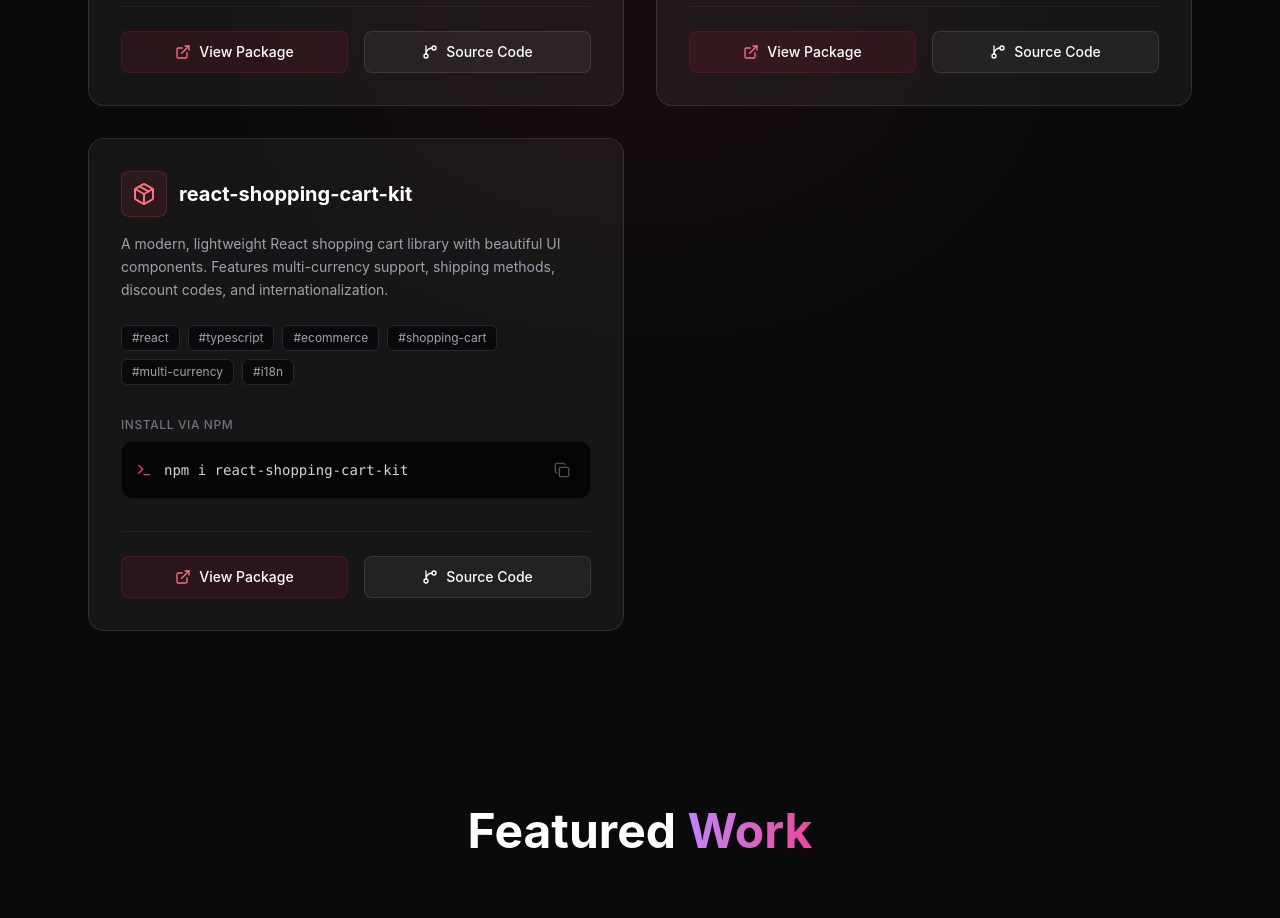
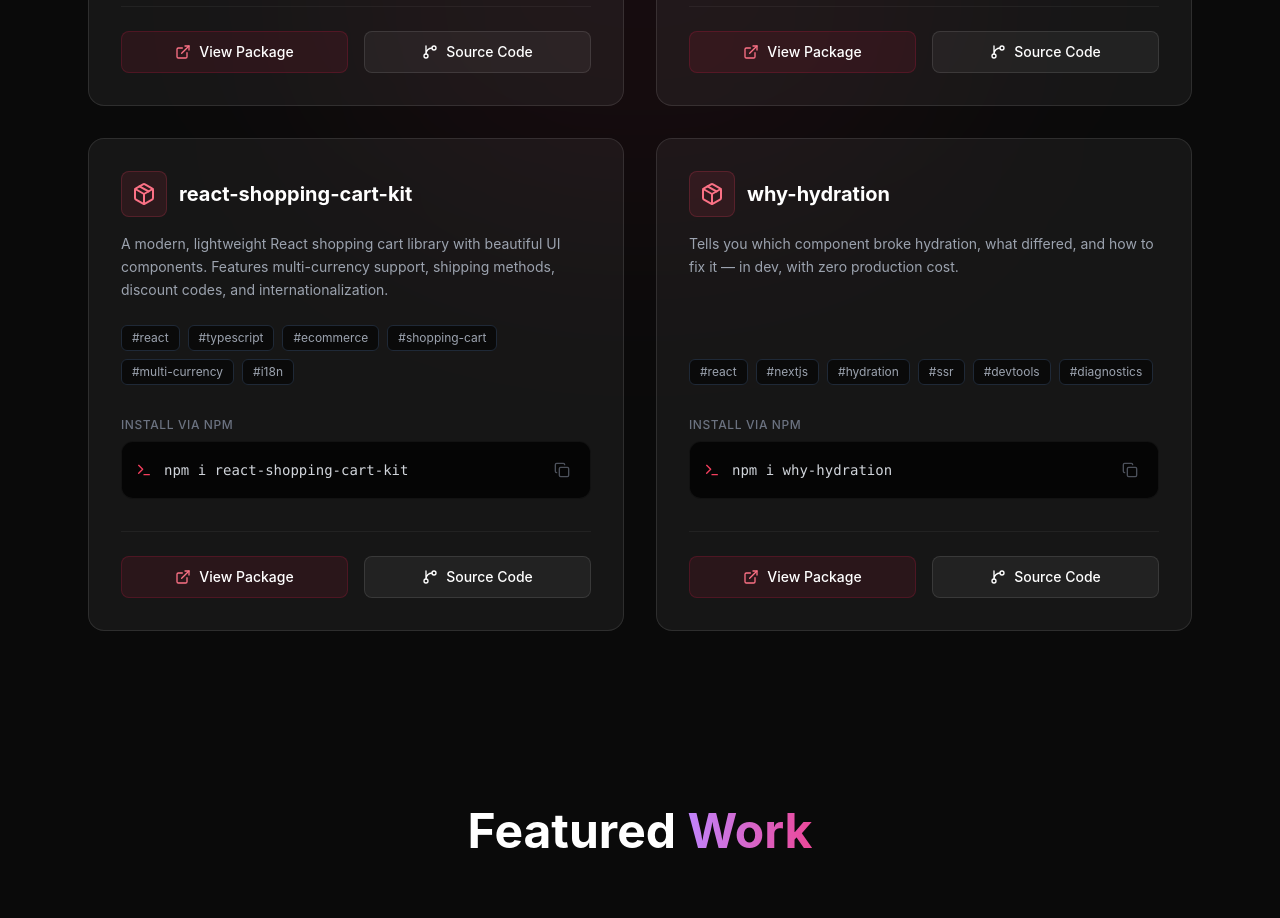
Before and after one commit to razan-aboushi/razan-aboushi-portfolio, a React (Create React App) app: page / in a window 1280 px wide. Shown: the part 3860-4778 px from the top of the page. Built offline with nearby package versions, Linux system fonts and the light colour scheme.

Commit message:
add new npm package

```diff
--- a/src/components/npmPackages.tsx
+++ b/src/components/npmPackages.tsx
@@ -43,6 +43,16 @@ const npmData: NpmPackageData[] = [
     links: {
       npm: "https://www.npmjs.com/package/react-shopping-cart-kit",
       github: "https://github.com/razan-aboushi/react-shopping-cart",
+    }
+  },
+  {
+    name: "why-hydration",
+    description: "Tells you which component broke hydration, what differed, and how to fix it — in dev, with zero production cost.",
+    command: "npm i why-hydration",
+    tags: ["react", "nextjs", "hydration", "ssr", "devtools", "diagnostics"],
+    links: {
+      npm: "https://www.npmjs.com/package/why-hydration",
+      github: "https://github.com/razan-aboushi/why-hydration",
     }
   }
 ];
```
